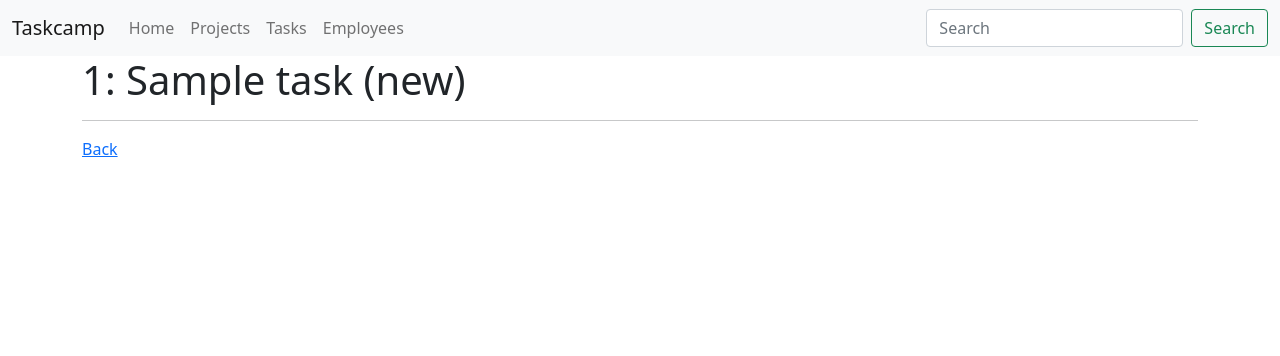
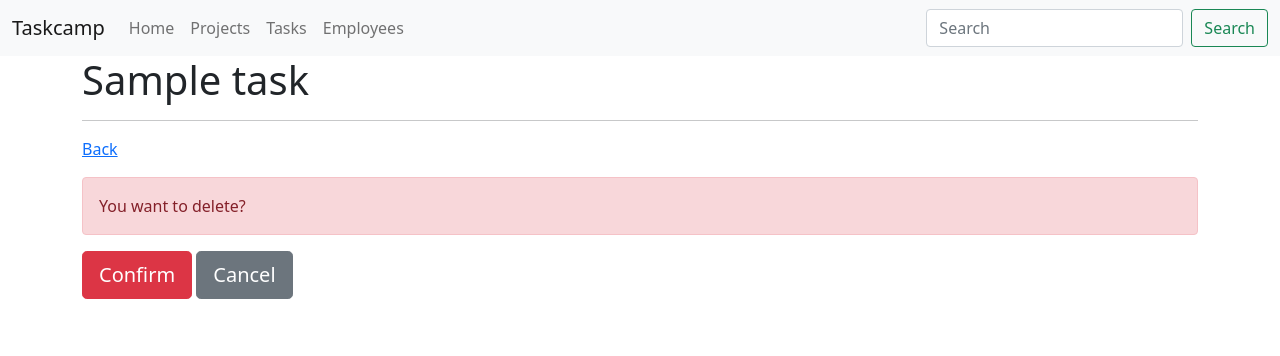
Before and after one commit to iliadmitriev/taskcamp, a Django app: page /projects/tasks/1/delete/ in a window 1280 px wide. Shown: the top 356 px of the page. Run offline with Django 3.2, Linux system fonts and the light colour scheme; tables that the repository leaves empty hold one stand-in row (values such as "Sample post"); some libraries are stand-ins or nearby versions.

Commit message:
* task confirm delete

```diff
--- a/projects/templates/task_confirm_delete.html
+++ b/projects/templates/task_confirm_delete.html
@@ -3,7 +3,7 @@
 {% load i18n %}
 
 {% block container %}
-    <h1>{{ task }}</h1>
+    <h1>{{ task.title }}</h1>
     <hr>
     {% if request.META.HTTP_REFERER %}
         <a href="{{ request.META.HTTP_REFERER }}" class="link link-primary">
@@ -14,5 +14,22 @@
             {% translate 'Back' %}
         </a>
     {% endif %}
+    <form method="post">
+        {% csrf_token %}
+        <div class="alert alert-danger mt-3">
+            {% translate 'You want to delete?' %}
+        </div>
+        <input type="submit" class="btn btn-danger btn-lg" value="{% translate 'Confirm' %}">
+        {% if request.META.HTTP_REFERER %}
+            <a href="{{ request.META.HTTP_REFERER }}" class="btn btn-secondary btn-lg">
+                {% translate 'Cancel' %}
+            </a>
+        {% else %}
+            <a href="{% url 'projects-task-list' %}" class="btn btn-secondary btn-lg">
+                {% translate 'Cancel' %}
+            </a>
+        {% endif %}
+    </form>
+
 
 {% endblock %}
--- a/projects/views.py
+++ b/projects/views.py
@@ -93,17 +93,17 @@ class TaskCreateView(CreateView):
     template_name = 'task_form.html'
     model = Task
     form_class = TaskModelForm
-    success_url = reverse_lazy('task-list')
+    success_url = reverse_lazy('projects-task-list')
 
 
 class TaskUpdateView(UpdateView):
     template_name = 'task_form.html'
     model = Task
     form_class = TaskModelForm
-    success_url = reverse_lazy('task-list')
+    success_url = reverse_lazy('projects-task-list')
 
 
 class TaskDeleteView(DeleteView):
     template_name = 'task_confirm_delete.html'
     model = Task
-    success_url = reverse_lazy('task-list')
+    success_url = reverse_lazy('projects-task-list')
```
